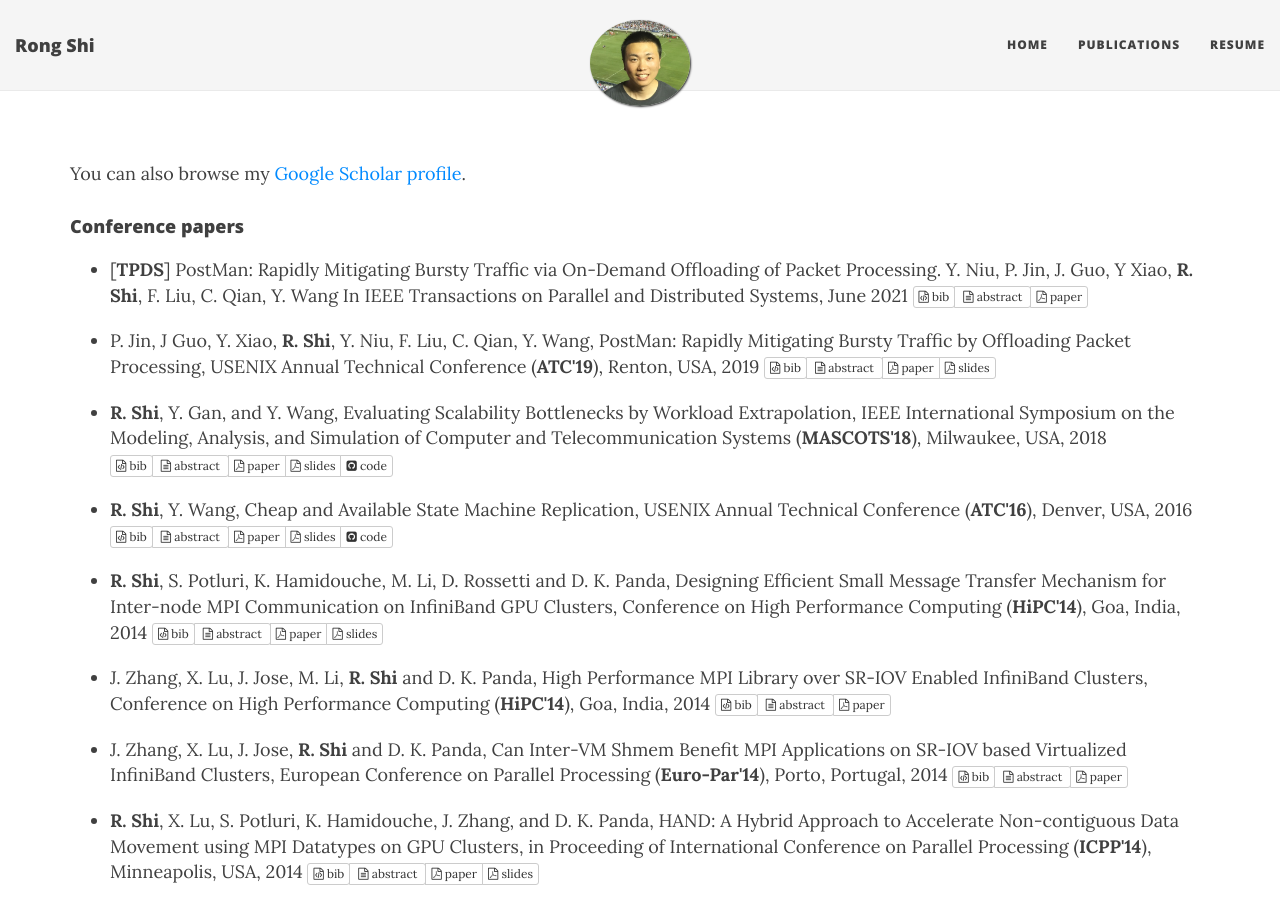
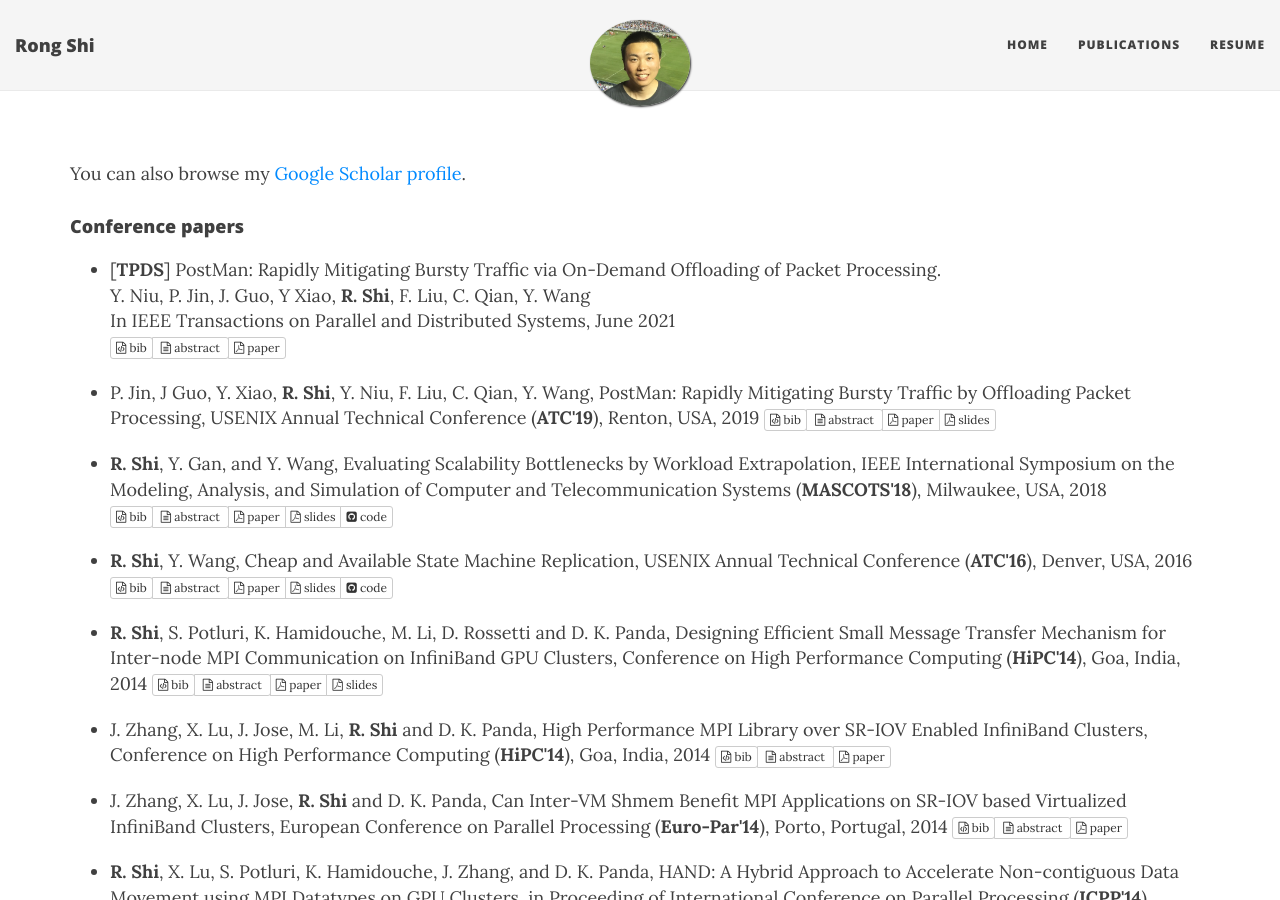
Before and after one commit to vdr007/vdr007.github.io, a Jekyll site: the page built from publications.md, in a window 1280 px wide and 900 px high. Built offline with Jekyll 4.4.1, drawn with Linux system fonts in a browser that asks for light colours; nearby versions of some CDN libraries.

Commit message:
minor fix

```diff
--- a/publications.md
+++ b/publications.md
@@ -8,9 +8,9 @@
 
 #### Conference papers
 - <div style="margin-top:20px;">
-  [<strong>TPDS</strong>] PostMan: Rapidly Mitigating Bursty Traffic via On-Demand Offloading of Packet Processing.
-  Y. Niu, P. Jin, J. Guo, Y Xiao, <strong>R. Shi</strong>, F. Liu, C. Qian, Y. Wang
-  In IEEE Transactions on Parallel and Distributed Systems, June 2021
+  [<strong>TPDS</strong>] PostMan: Rapidly Mitigating Bursty Traffic via On-Demand Offloading of Packet Processing.<br>
+  Y. Niu, P. Jin, J. Guo, Y Xiao, <strong>R. Shi</strong>, F. Liu, C. Qian, Y. Wang<br>
+  In IEEE Transactions on Parallel and Distributed Systems, June 2021<br>
   <span class="links btn-group">
     <a class="btn btn-default btn-xs dropdown-toggle" href="javascript:void(0);" onclick="$('#bib_tpds21').slideToggle('fast');return false;">
       <i class="fa fa-file-code-o"></i> bib
```
